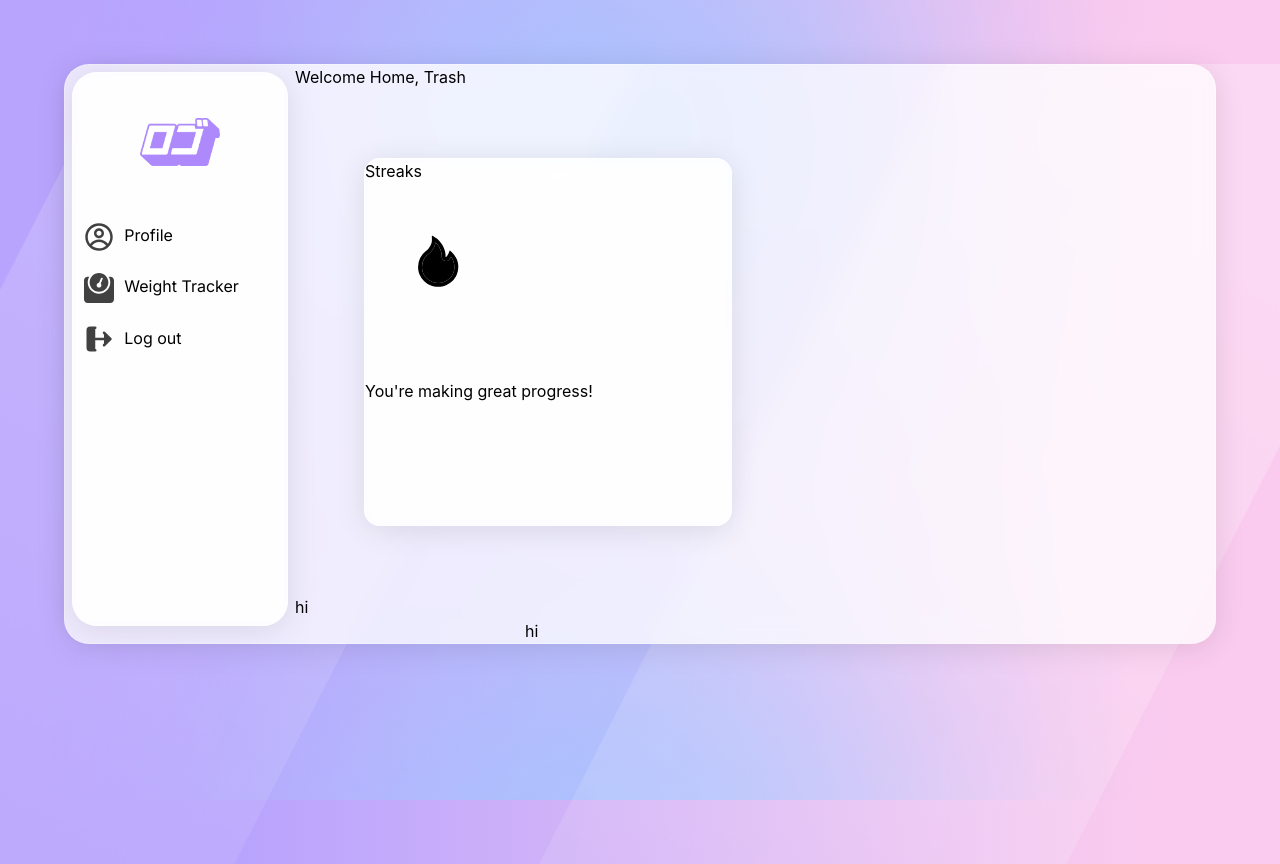
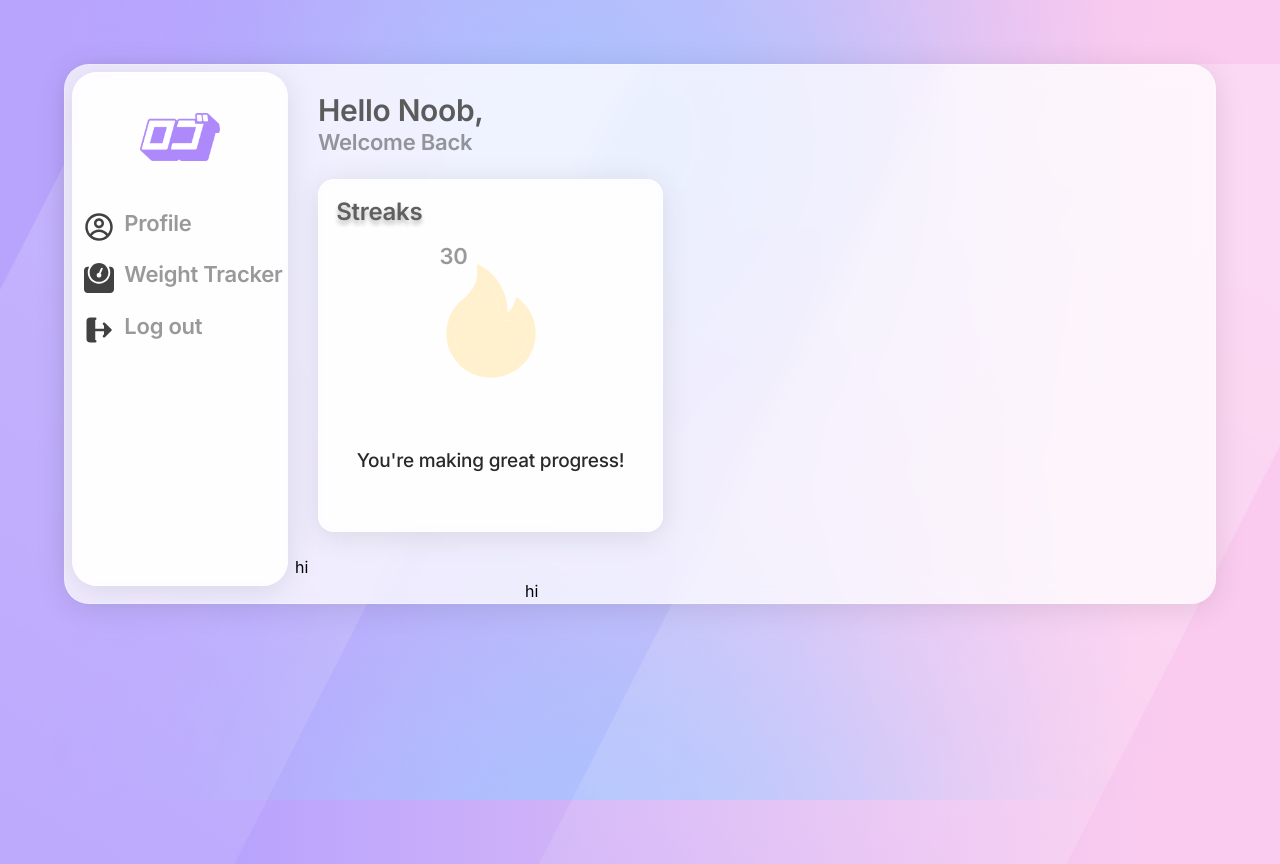
Before and after one commit to zeteoh/WeightTracker, a React (Create React App) app in the folder my-app/: page / in a window 1280 px wide. Built offline with nearby package versions, Linux system fonts and the light colour scheme.

Commit message:
added middle card in weight tracker tab

```diff
--- a/my-app/src/assets/styles.css
+++ b/my-app/src/assets/styles.css
@@ -21,9 +21,9 @@
 }
 
 .glass-bg-progress{
-    margin: 15%;
+    margin: 5%;
     height: 40%;
-    width: 80%;
+    width: 75%;
     background: rgba(255, 255, 255, 0.72);
     border-radius: 16px;
     box-shadow: 0 4px 30px rgba(0, 0, 0, 0.1);
@@ -63,6 +63,71 @@
     font-size: 30px;
 }
 
-.dashboard-text{
+.text{
     font-family: 'Inter', sans-serif;
+    color: rgba(91, 91, 91, 0.62);
+    line-height: 20px;
+    font-weight: 600;
+    /* identical to box height, or 91% */
+    font-size: 22px;
+    letter-spacing: -0.011em;
 }
+
+.welcome-text-heading{
+    margin-left: 5%;
+    margin-top: 5%;
+    display:flex;
+    font-size: 30px;
+    line-height: 44px;
+    color: #5B5B5B;
+}
+
+.welcome-text-content{
+    margin-left: 5%;
+}
+
+.heading-streaks{
+    margin: 5%;
+    width: 201px;
+    height: 36px;
+    left: 435px;
+    top: 311px;
+    font-size: 24px;
+    line-height: 29px;
+    color: #5F5F5F;
+    text-shadow: 0px 4px 4px rgba(0, 0, 0, 0.25);
+}
+
+.div-center-container{
+    display: flex;
+    justify-content: center;
+    align-items: center;
+}
+.svg-streak-container{
+    position: relative;
+}
+
+.svg-streaks{
+    height: 130px;
+    width: 130px;
+    fill: #FFF1CD;
+    color: #FFE5A1;
+}
+.svg-streaks-logo-text{
+    position:absolute;
+    top: 0;
+    left: 0;
+    transform: translate(50%, -50%);
+    z-index: 2;
+}
+
+.svg-streaks-text{
+    font-weight: 500;
+    font-size: 19px;
+    line-height: 20px;
+    /* identical to box height, or 105% */
+
+    letter-spacing: -0.011em;
+
+    color: #292929;
+}
--- a/my-app/src/components/Progress.js
+++ b/my-app/src/components/Progress.js
@@ -2,15 +2,20 @@ import {AiTwotoneFire} from 'react-icons/ai'
 function Progress(){
     return (
         <div className="glass-bg-progress">
-            <div className='progress-inner-card grid grid-rows-5'>
+            <div className='grid grid-rows-5'>
                 <div className='row-start-1 row-span-1'>
-                    <h3>Streaks</h3>
+                    <h3 className='text heading-streaks'>Streaks</h3>
                 </div>
-                <div className='row-start-2 row-span-2'>
-                    <AiTwotoneFire style={{height:'40%', width: '40%'}}></AiTwotoneFire>
+                <div className='row-start-2 row-span-2 div-center-container'>
+                    <span className='svg-streak-container'>
+                        <AiTwotoneFire className='svg-streaks'/><text className='text svg-streaks-logo-text' x='0'y='30'>30</text>
+                    </span>
+                    {/* <AiTwotoneFire className='svg-streaks'>
+                        <text className='text svg-streaks-logo-text' x='0'y='30'>30</text>
+                    </AiTwotoneFire> */}
                 </div>
-                <div className='row-start-4 row-span-2'>
-                    <h3>You're making great progress!</h3>
+                <div className='row-start-4 row-span-2 div-center-container'>
+                    <text className='text svg-streaks-text'>You're making great progress!</text>
                 </div>
             </div>
         </div>
--- a/my-app/src/components/Sidebar.js
+++ b/my-app/src/components/Sidebar.js
@@ -48,15 +48,15 @@ export default function SideBar(){
             </div>
             <div>
                 <CgProfile className='svg'></CgProfile>
-                <span className="dashboard-text">Profile</span>
+                <span className="text">Profile</span>
             </div>
             <div>
                 <FaWeight className='svg'></FaWeight>
-                <span className="dashboard-text">Weight Tracker</span>
+                <span className="text">Weight Tracker</span>
             </div>
             <div>
                 <FiLogOut className='svg'></FiLogOut>
-                <span className="dashboard-text">Log out</span>
+                <span className="text">Log out</span>
             </div>
         </div>
     )
--- a/my-app/src/views/MiddleCard.js
+++ b/my-app/src/views/MiddleCard.js
@@ -2,9 +2,9 @@ import Progress from '../components/Progress';
 export default function MiddleCard(){
     return(
         <div>
-            <div className='welcome-mid'>
-                Welcome Home,
-                Trash
+            <div>
+                <h1 className='text welcome-text-heading'> Hello Noob, </h1>
+                <text className='text welcome-text-content'>Welcome Back</text>
             </div>
 
             <div>
```
